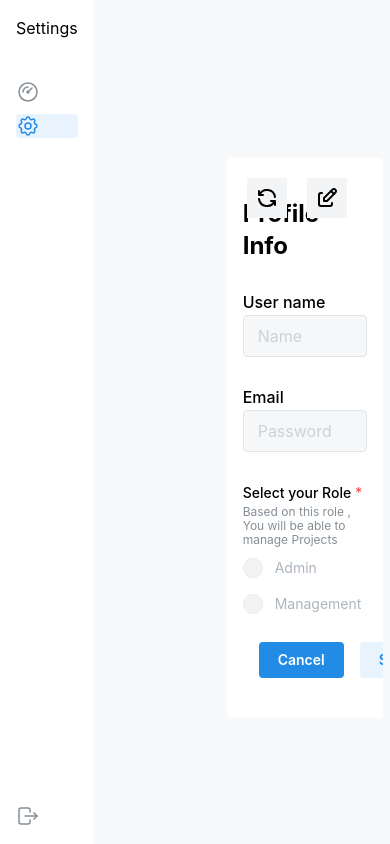
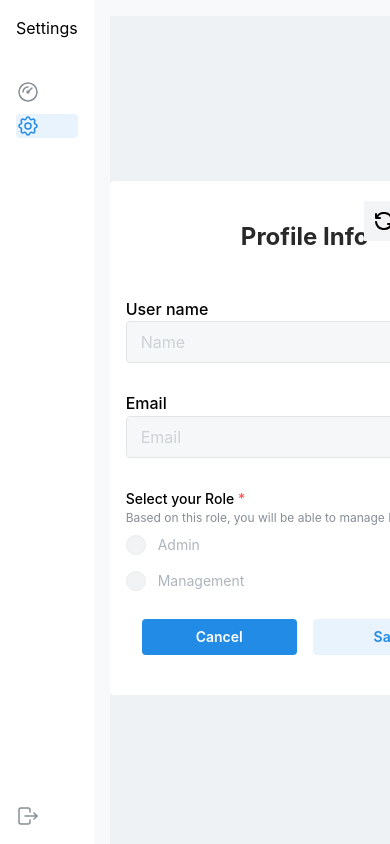
Before and after one commit to SubramaniyanTN/kubernetikosTask, a React (Vite) app: page /user/settings in a window 390 px wide. Built offline with nearby package versions, Linux system fonts and the light colour scheme; what mantine-contextmenu would draw is missing.

Commit message:
added the responsive to settings screen

```diff
--- a/src/Screens/Settings/Settings.tsx
+++ b/src/Screens/Settings/Settings.tsx
@@ -8,14 +8,12 @@ import {
   TextInput,
 } from "@mantine/core";
 import { useEffect, useState } from "react";
-import { supabase, SUPABASE_TABLE, useDebounce } from "../../utils";
+import { supabase, SUPABASE_TABLE } from "../../utils";
 import { IconRefresh, IconEdit } from "@tabler/icons-react";
-import useUserData from "../../Store/Store";
-import { ProfilesType } from "../../utils/SUPABASE_TABLE";
 import { toast } from "react-toastify";
 
 const Settings = () => {
-  const [userData, setUserData] = useState<ProfilesType>({
+  const [userData, setUserData] = useState({
     email: "",
     id: "",
     role: "",
@@ -24,20 +22,21 @@ const Settings = () => {
   });
   const [isEdit, setIsEdit] = useState<boolean>(false);
   const roles = ["Admin", "Management"] as const;
-  const onChange = <K extends keyof ProfilesType>(
+
+  const onChange = <K extends keyof typeof userData>(
     key: K,
-    value: ProfilesType[K]
+    value: (typeof userData)[K]
   ) => {
-    setUserData((prev) => {
-      return {
+    setUserData((prev) => ({
       ...prev,
       [key]: value,
+    }));
   };
-    });
-  };
+
   const toggleEdit = () => {
     setIsEdit((prev) => !prev);
   };
+
   const setInitialData = async () => {
     const { data } = await supabase.auth.getUser();
     if (data.user?.id) {
@@ -51,6 +50,7 @@ const Settings = () => {
       }
     }
   };
+
   const handleSave = async () => {
     const id = toast.loading("Updating", {
       closeButton: true,
@@ -62,7 +62,7 @@ const Settings = () => {
       .from(SUPABASE_TABLE.profiles)
       .update({ user_name: userData.user_name, role: userData.role })
       .eq("id", userData.id);
-    console.log({ error, data });
+
     if (!error) {
       toast.update(id, {
         type: "success",
@@ -72,7 +72,6 @@ const Settings = () => {
         autoClose: 3000,
       });
     } else {
-      console.log(error);
       toast.update(id, {
         type: "error",
         render: error?.message,
@@ -82,13 +81,18 @@ const Settings = () => {
       });
     }
   };
+
   useEffect(() => {
     setInitialData();
   }, []);
+
   return (
-    <div className="fixed w-full h-full flex items-center justify-center">
-      <Card className="bg-[#FFF] w-[40%] min-h-[50%] flex-col justify-center items-center py-10 gap-7">
-        <Text className="font-[#292929] font-bold text-2xl" variant="heading">
+    <div className="fixed w-full h-full flex items-center justify-center bg-[#EEF2F5]">
+      <Card className="bg-[#FFF] w-full sm:w-[80%] md:w-[60%] lg:w-[40%] min-h-[50%] flex-col justify-center items-center py-10 px-4 sm:px-8 gap-7">
+        <Text
+          className="text-[#292929] font-bold text-2xl mb-4"
+          variant="heading"
+        >
           Profile Info
         </Text>
         <TextInput
@@ -100,73 +104,73 @@ const Settings = () => {
           placeholder="Name"
           value={userData?.user_name}
           disabled={!isEdit}
+          className="w-full"
         />
 
         <TextInput
           label="Email"
           size="md"
-          placeholder="Password"
+          placeholder="Email"
           disabled
           value={userData?.email}
+          className="w-full"
         />
         <Radio.Group
           name="role"
           label="Select your Role"
-          description="Based on this role , You will be able to manage Projects"
+          description="Based on this role, you will be able to manage Projects"
           withAsterisk
           value={userData?.role}
+          className="w-full"
         >
-          <Group mt="xs">
-            {roles.map((singleValue, index) => {
-              return (
+          <Group mt="xs" className="flex flex-row w-full">
+            {roles.map((singleValue, index) => (
               <Radio
                 key={index}
                 onChange={(event: React.ChangeEvent<HTMLInputElement>) => {
-                    setUserData((prev) => {
-                      return {
+                  setUserData((prev) => ({
                     ...prev,
                     role: event.target.value,
-                      };
-                    });
+                  }));
                 }}
                 value={singleValue}
                 label={singleValue}
                 disabled={!isEdit}
+                className="w-full"
               />
-              );
-            })}
+            ))}
           </Group>
         </Radio.Group>
-        <Container className="flex flex-row justify-between items-center gap-4">
+        <Container className="flex flex-row justify-between items-center gap-4 w-full">
           <Button
             variant="filled"
             onClick={() => {
               setInitialData();
               toggleEdit();
             }}
+            className="w-full sm:w-auto"
           >
             Cancel
           </Button>
-          <Button variant="light" onClick={handleSave}>
+          <Button
+            variant="light"
+            onClick={handleSave}
+            className="w-full sm:w-auto"
+          >
             Save
           </Button>
         </Container>
-        <Container
-          pos={"absolute"}
-          className="flex flex-row gap-5"
-          right={20}
-          top={20}
-        >
+        <Container className="flex flex-row gap-5 absolute right-5 top-5">
           <div
             onClick={setInitialData}
-            className={`border-gray-400 bg-gray-100 p-2`}
+            className={`border-gray-400 bg-gray-100 p-2 cursor-pointer`}
           >
             <IconRefresh />
           </div>
           <div
             className={`border-gray-400 ${
               isEdit ? "bg-green-300" : "bg-gray-100"
-            } p-2`}
+            } p-2 cursor-pointer`}
             onClick={toggleEdit}
           >
             <IconEdit color={isEdit ? "#FFF" : "#000"} />
```
Also changed, not shown: 1 other file (tests, documents, lock files or other folders). Lines whose indentation alone changed are shown as unchanged.
